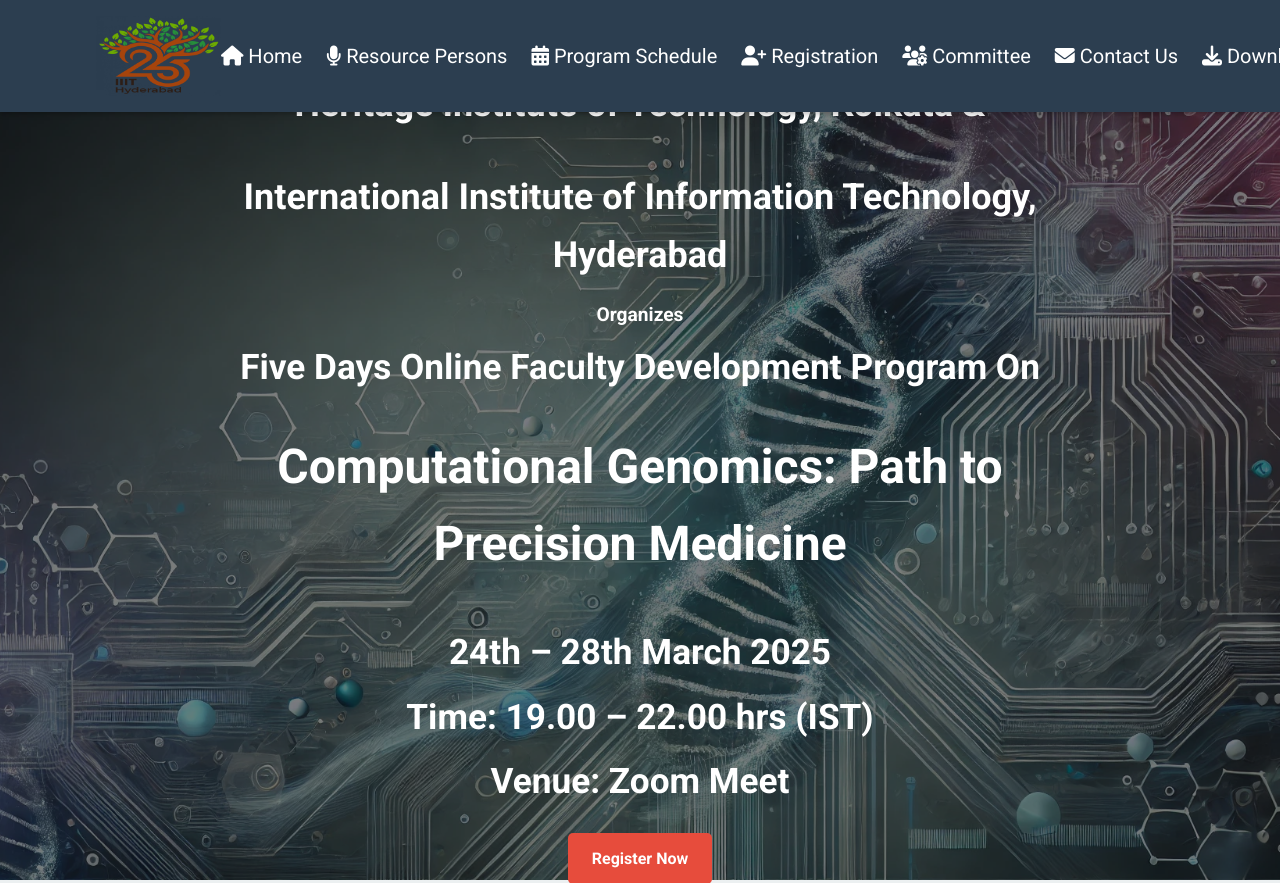
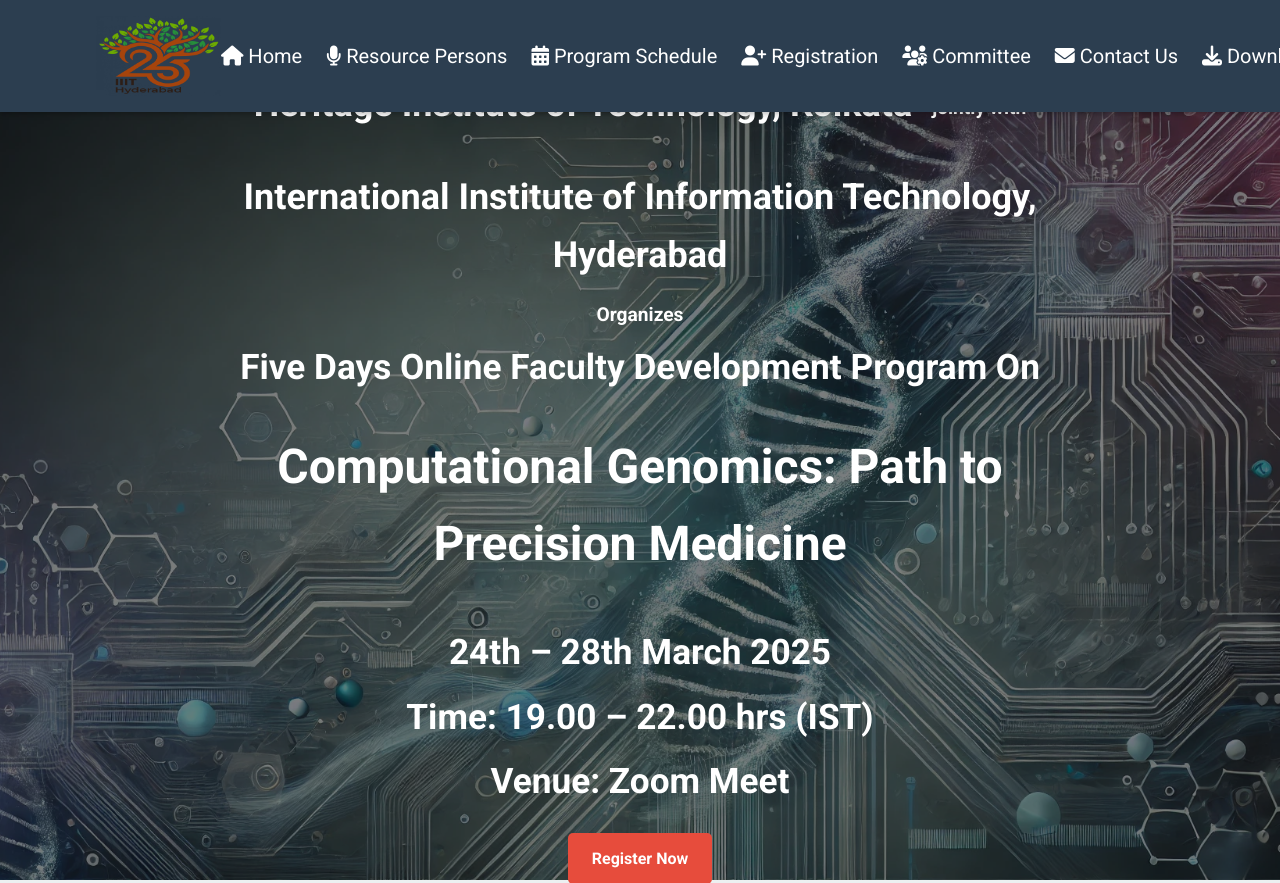
Before and after one commit to Gaurav2543/FDP2025, a Flask app: page / in a window 1280 px wide. Shown: the top 883 px of the page. Run offline with Flask 3, Linux system fonts and the light colour scheme.

Commit message:
v4_updated_after_review

```diff
--- a/templates/base.html
+++ b/templates/base.html
@@ -79,7 +79,7 @@
               </li>
               <li>
                 <!-- Example Topics DOCX -->
-                <a href="{{ url_for('download_file', filename='Topics.pdf') }}">
+                <a href="{{ url_for('download_file', filename='Schedule-Topics.pdf') }}">
                   <i class="fas fa-file-word"></i>
                   Download Program Schedule
                 </a>
--- a/templates/home.html
+++ b/templates/home.html
@@ -34,8 +34,9 @@
           font-size: 2.25rem;
         "
       >
-        Heritage Institute of Technology, Kolkata &amp;
+        Heritage Institute of Technology, Kolkata
       </h1>
+      <h3>jointly with</h3>
       <h1
         style="
           text-align: center;
--- a/templates/program_schedule.html
+++ b/templates/program_schedule.html
@@ -107,7 +107,7 @@
         </div>
         <br>
     </div>
-    <a href="{{ url_for('download_file', filename='Topics.pdf') }}" class="cta-button">Download Program Schedule</a>
+    <a href="{{ url_for('download_file', filename='Schedule-Topics.pdf') }}" class="cta-button">Download Program Schedule</a>
 </section>
 
 {% endblock %}
```
Also changed, not shown: README.md, others_old/Receipt-International.jpg (renamed from others/Receipt-International.jpg), others_old/Receipt-National.jpg (renamed from others/Receipt-National.jpg), 15 other files.
